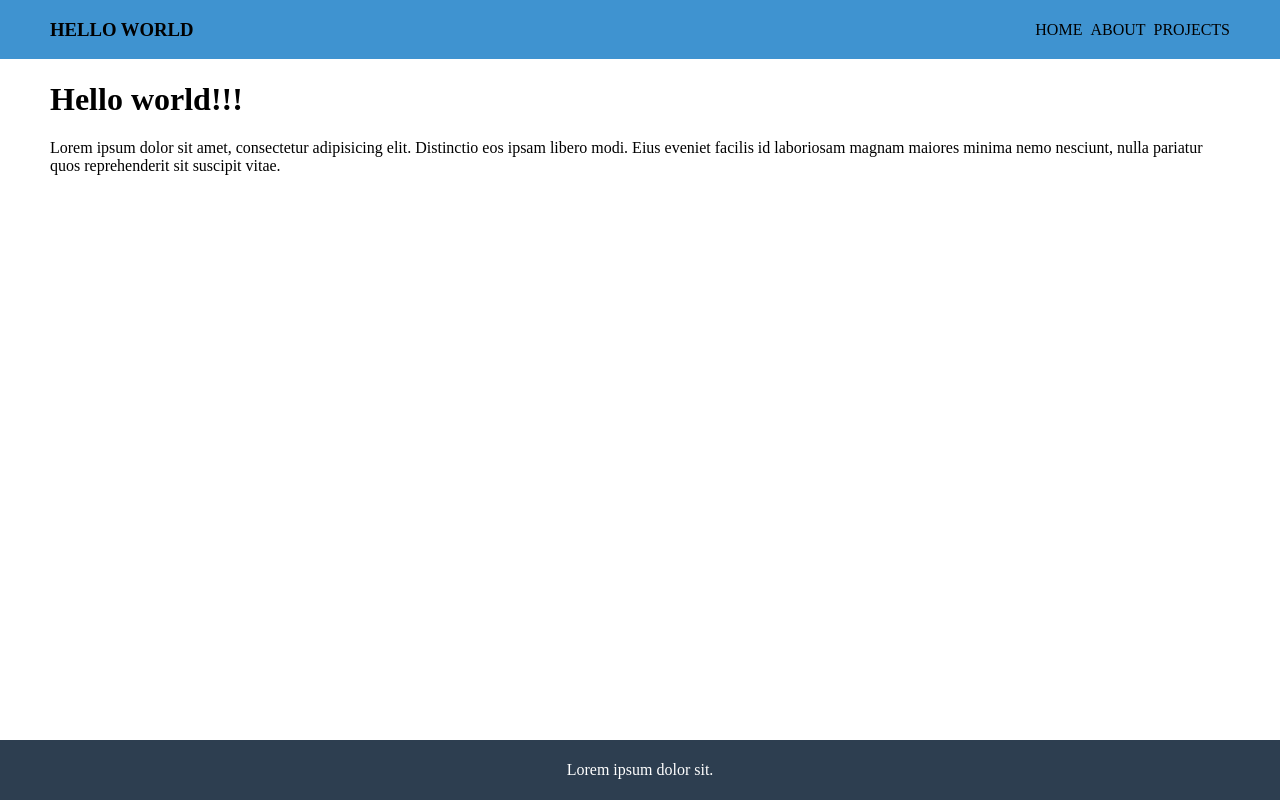
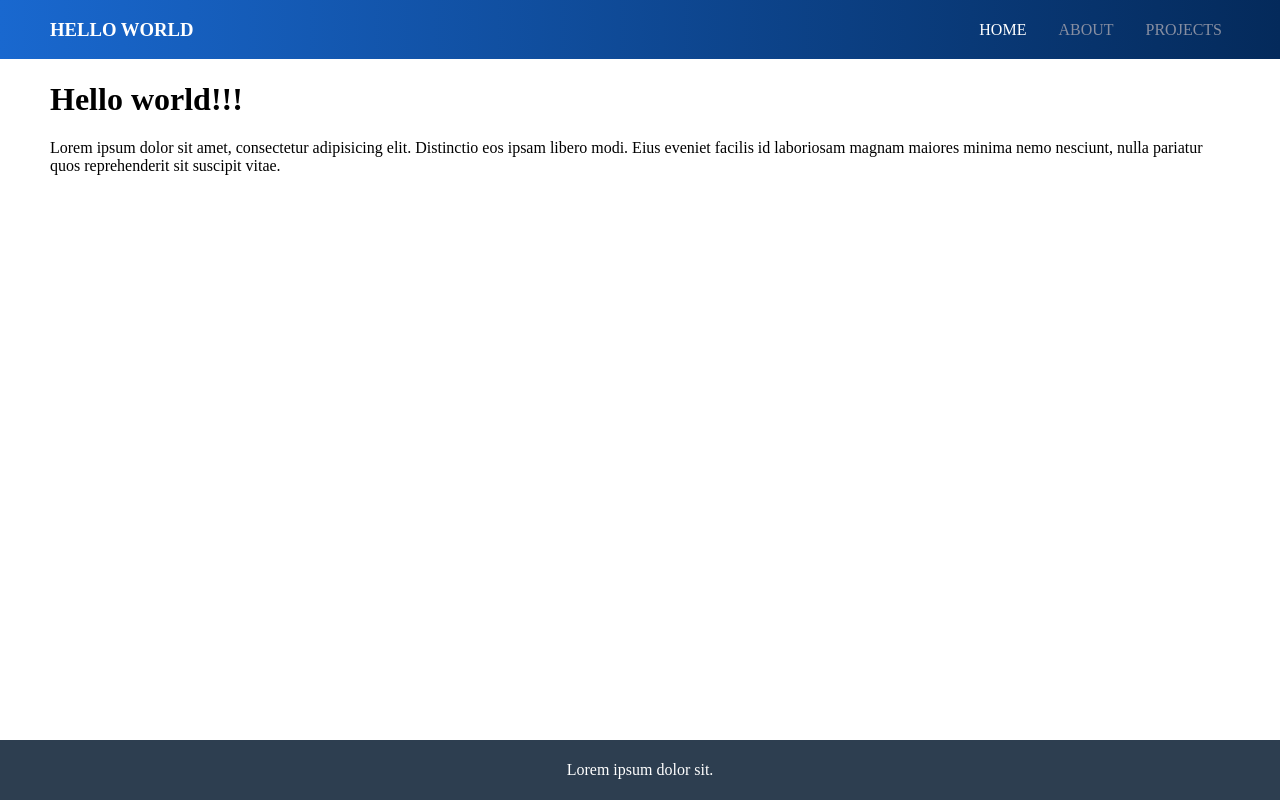
Before and after one commit to krzysztofkrolikowski/gatsby-hello-world, a Gatsby site: page / in a window 1280 px wide. Built offline with nearby package versions, Linux system fonts and the light colour scheme; Gatsby itself is replaced by a stand-in of ours.

Commit message:
Style active navbar item

```diff
--- a/src/components/navbar/Navbar.css
+++ b/src/components/navbar/Navbar.css
@@ -1,12 +1,13 @@
 .links > a:not(:last-of-type) {
-  padding-right: 8px
+  margin-right: 16px
 }
 
 .links > a {
   text-decoration: none;
   text-transform: uppercase;
-  color: black;
+  color: #878ea1;
   font-weight: 500;
+  padding: 2px 8px
 }
 
 body {
--- a/src/components/navbar/Navbar.jsx
+++ b/src/components/navbar/Navbar.jsx
@@ -1,18 +1,18 @@
 import React from 'react';
 import { Link } from 'gatsby';
 import './Navbar.css';
-import { Nav } from './Navbar.styles';
+import { Nav, Logo } from './Navbar.styles';
 
 function MyComponent() {
   return (
     <Nav>
-      <h3>HELLO WORLD</h3>
+      <Logo>HELLO WORLD</Logo>
       <div className="links">
-        <Link to="/">
+        <Link to="/" activeClassName="active">
           Home
         </Link>
-        <Link to="/about">About</Link>
-        <Link to="/projects">Projects</Link>
+        <Link to="/about" activeClassName="active">About</Link>
+        <Link to="/projects" activeClassName="active">Projects</Link>
       </div>
     </Nav>
   );
--- a/src/components/navbar/Navbar.styles.js
+++ b/src/components/navbar/Navbar.styles.js
@@ -5,6 +5,15 @@ export const Nav = styled.nav({
   display: 'flex',
   justifyContent: 'space-between',
   alignItems: 'center',
-  backgroundColor: '#3f93d0',
+  // backgroundColor: '#3f93d0',
+  background: 'linear-gradient(to right, #1968CF 0%, #042a5b 100%)',
+
+  '.active': {
+    color: 'white',
+  },
 
 });
+
+export const Logo = styled.h3({
+  color: 'white',
+});
```
